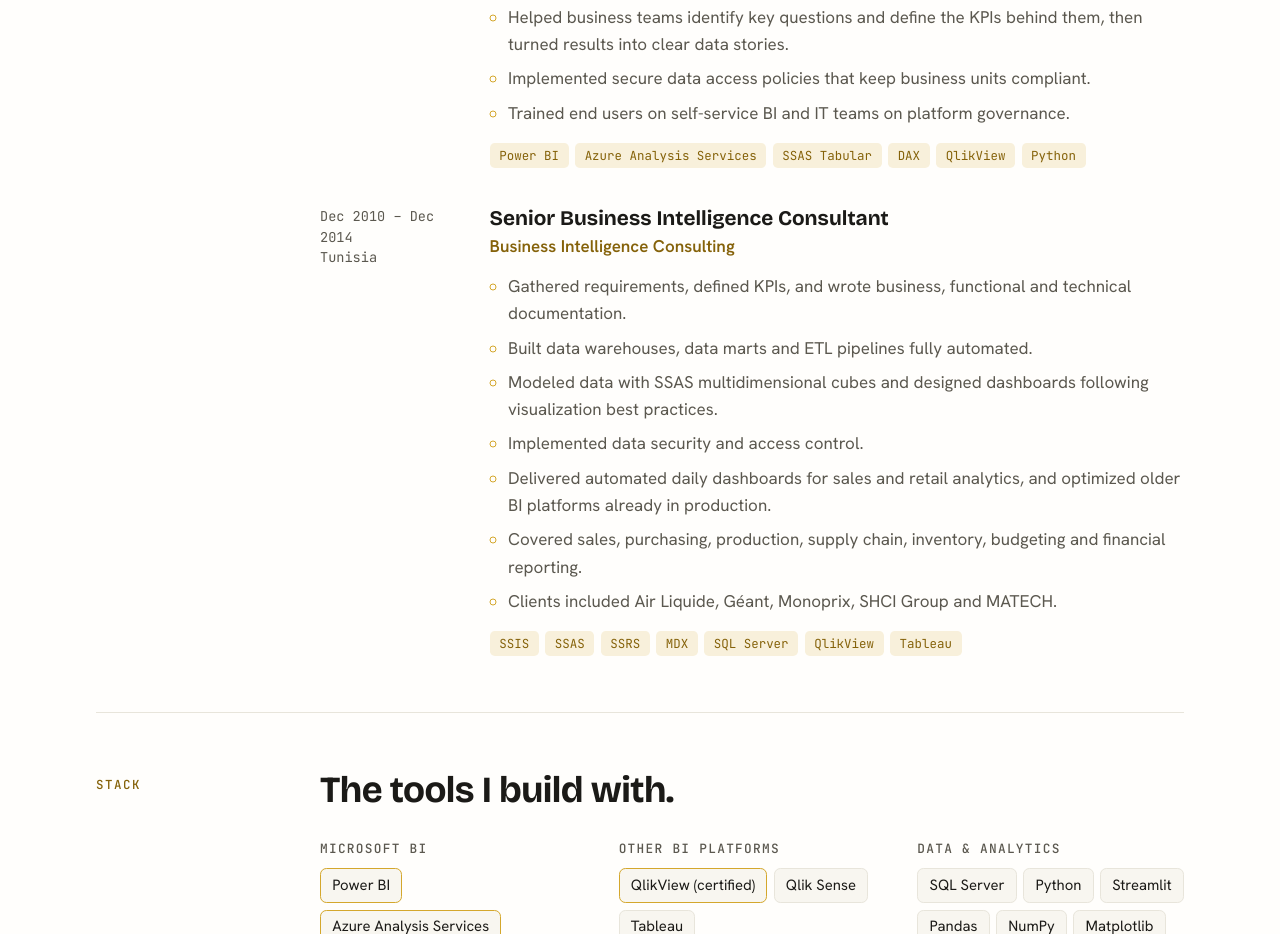
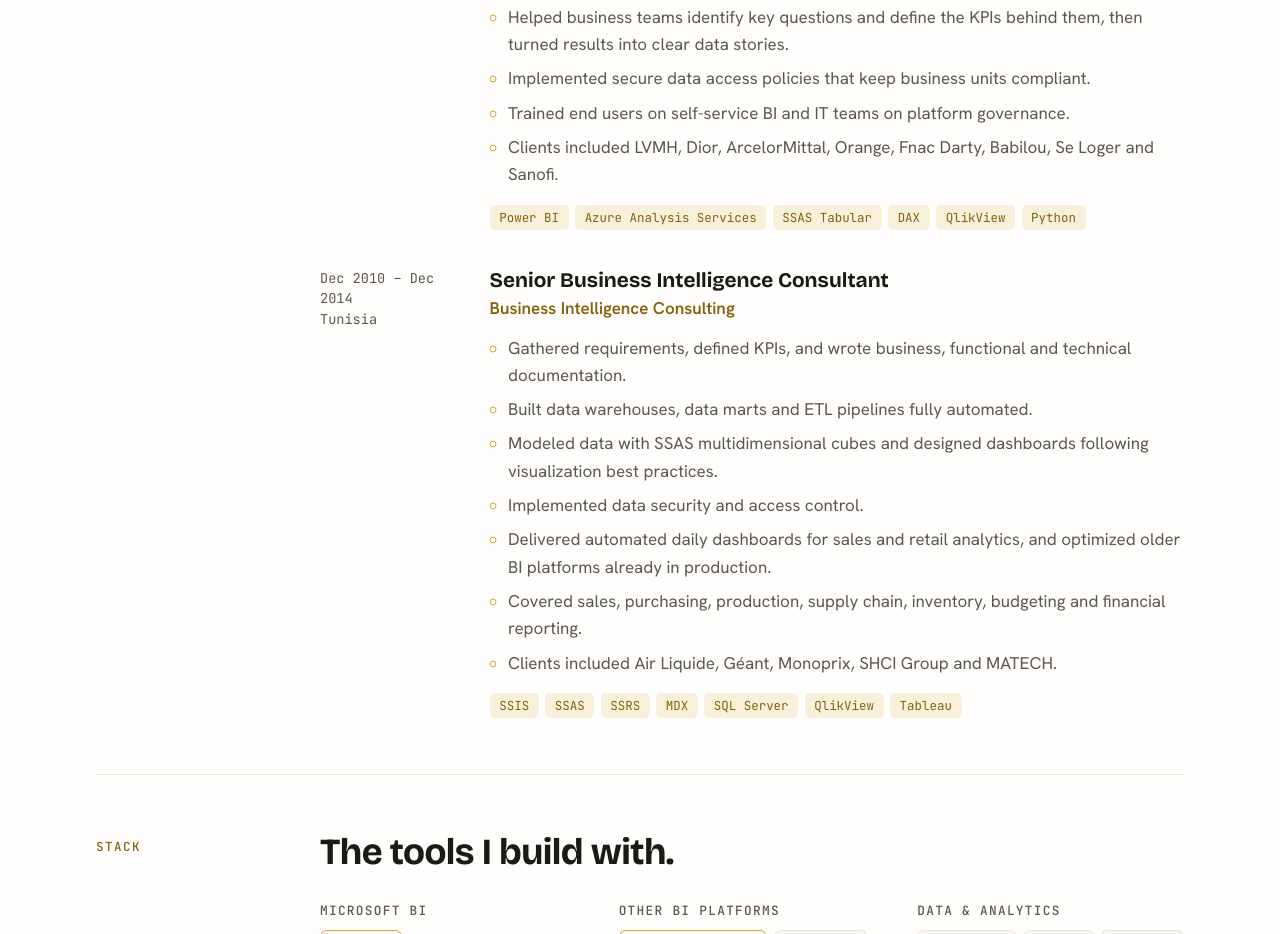
Before and after one commit to IssamEddineM/IssamEddineM.github.io, a plain HTML site: page index.html in a window 1280 px wide. Shown: the part 3281-4215 px from the top of the page. Drawn offline with nearby package versions, Linux system fonts and the light colour scheme.

Commit message:
Update index.html

```diff
--- a/index.html
+++ b/index.html
@@ -283,7 +283,8 @@ footer{border-top:1px solid var(--line);padding-top:1.4rem;color:var(--muted);fo
               <li>Helped business teams identify key questions and define the KPIs behind them, then turned results into clear data stories.</li>
               <li>Implemented secure data access policies that keep business units compliant.</li>
               <li>Trained end users on self-service BI and IT teams on platform governance.</li>
-            </ul>
+              <li>Clients included LVMH, Dior, ArcelorMittal, Orange, Fnac Darty, Babilou, Se Loger and Sanofi.</li>
+		   </ul>
             <div class="tags"><span>Power BI</span><span>Azure Analysis Services</span><span>SSAS Tabular</span><span>DAX</span><span>QlikView</span><span>Python</span></div>
           </div>
         </li>
@@ -300,7 +301,6 @@ footer{border-top:1px solid var(--line);padding-top:1.4rem;color:var(--muted);fo
               <li>Delivered automated daily dashboards for sales and retail analytics, and optimized older BI platforms already in production.</li>
               <li>Covered sales, purchasing, production, supply chain, inventory, budgeting and financial reporting.</li>
               <li>Clients included Air Liquide, Géant, Monoprix, SHCI Group and MATECH.</li>
-
 			</ul>
             <div class="tags"><span>SSIS</span><span>SSAS</span><span>SSRS</span><span>MDX</span><span>SQL Server</span><span>QlikView</span><span>Tableau</span></div>
           </div>
```
